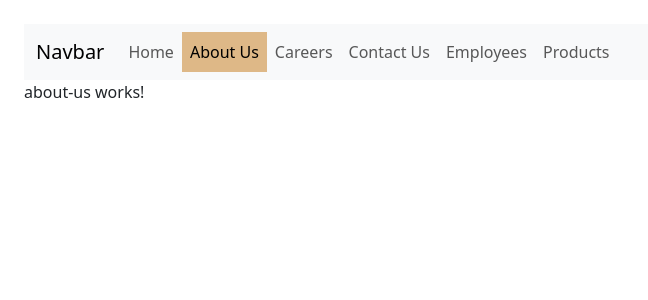
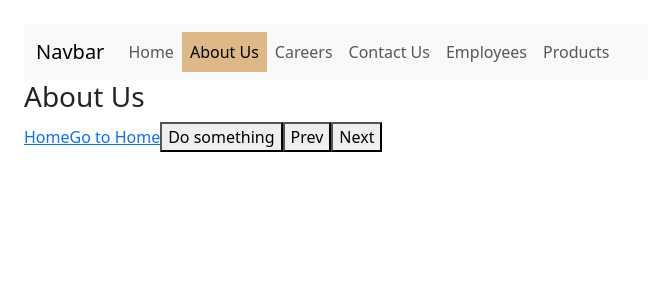
Before and after one commit to ynvp/angular-assignment-practice, an Angular app: page /aboutUs in a window 1280 px wide. Shown: the top 300 px of the page, without its empty margins (0-648 px from the left). Built offline with nearby package versions, Linux system fonts and the light colour scheme.

Commit message:
query params routing

```diff
--- a/src/app/app.routes.ts
+++ b/src/app/app.routes.ts
@@ -9,6 +9,7 @@ import { Assignment8Component } from './components/assignment8/assignment8.compo
 import { ProductsComponent } from './components/products/products.component';
 import { Assignment90Component } from './components/assignment90/assignment90.component';
 import { EmployeeDetailsComponent } from './components/assignment90/employee-details/employee-details.component';
+import { ProductDetailsComponent } from './components/products/product-details/product-details.component';
 
 export const routes: Routes = [
     { path: 'home', component: HomeComponent },
@@ -18,6 +19,7 @@ export const routes: Routes = [
     { path: 'employees', component: Assignment90Component },
     { path: 'employeeDetails/:id', component: EmployeeDetailsComponent },
     { path: 'products', component: ProductsComponent },
+    { path: 'productDetails', component: ProductDetailsComponent },
     { path: '', component: HomeComponent },
     { path: '**', component: NotFoundComponent },
 ];
--- a/src/app/components/about-us/about-us.component.html
+++ b/src/app/components/about-us/about-us.component.html
@@ -1 +1,10 @@
-<p>about-us works!</p>
+<h3>About Us</h3>
+
+<a href="home">Home</a>
+
+<a routerLink="/home">Go to Home</a>
+
+<button (click)="doSomethingAndGoToHome()">Do something</button>
+
+<button (click)="prev()">Prev</button>
+<button (click)="next()">Next</button>
--- a/src/app/components/about-us/about-us.component.ts
+++ b/src/app/components/about-us/about-us.component.ts
@@ -1,11 +1,26 @@
-import { Component } from '@angular/core';
+import { Component, inject } from '@angular/core';
+import { Router, RouterLink } from '@angular/router';
+import { Location } from '@angular/common';
 
 @Component({
-  selector: 'app-about-us',
-  imports: [],
-  templateUrl: './about-us.component.html',
-  styleUrl: './about-us.component.css'
+    selector: 'app-about-us',
+    imports: [RouterLink],
+    templateUrl: './about-us.component.html',
+    styleUrl: './about-us.component.css',
 })
 export class AboutUsComponent {
+    router = inject(Router);
+    location = inject(Location);
 
+    doSomethingAndGoToHome() {
+        this.router.navigate(['/home']);
+    }
+
+    prev() {
+        this.location.back();
+    }
+
+    next() {
+        this.location.forward();
+    }
 }
--- /dev/null
+++ b/src/app/components/products/product-details/product-details.component.html
@@ -0,0 +1,3 @@
+<h5 class="card-title">{{ product.category }}</h5>
+<p class="card-text">{{ product.id }}</p>
+<p class="card-text">{{ product.price }}</p>
--- /dev/null
+++ b/src/app/components/products/product-details/product-details.component.ts
@@ -0,0 +1,19 @@
+import { Component, inject } from '@angular/core';
+import { ActivatedRoute } from '@angular/router';
+
+@Component({
+    selector: 'app-product-details',
+    imports: [],
+    templateUrl: './product-details.component.html',
+    styleUrl: './product-details.component.css',
+})
+export class ProductDetailsComponent {
+    product: any;
+    activateRoute = inject(ActivatedRoute);
+
+    ngOnInit() {
+        this.activateRoute.queryParams.subscribe((queryParams) => {
+            this.product = queryParams;
+        });
+    }
+}
--- a/src/app/components/products/products.component.html
+++ b/src/app/components/products/products.component.html
@@ -15,6 +15,17 @@
                 <p class="card-text">{{ product.title }}</p>
                 <p class="card-text text-truncate">{{ product.description }}</p>
                 <p class="card-text">{{ product.price }}</p>
+                <a
+                    href="#"
+                    class="btn btn-primary"
+                    [routerLink]="['/productDetails']"
+                    [queryParams]="{
+                        id: product.id,
+                        category: product.category,
+                        price: product.price
+                    }"
+                    >View Product Details</a
+                >
             </div>
         </div>
     </div>
--- a/src/app/components/products/products.component.ts
+++ b/src/app/components/products/products.component.ts
@@ -1,9 +1,10 @@
 import { HttpClient } from '@angular/common/http';
 import { Component, inject } from '@angular/core';
+import { RouterLink } from '@angular/router';
 
 @Component({
     selector: 'app-products',
-    imports: [],
+    imports: [RouterLink],
     templateUrl: './products.component.html',
     styleUrl: './products.component.css',
 })
```
Also changed, not shown: src/app/components/products/product-details/product-details.component.css (added), 1 other file (tests, documents, lock files or other folders).
